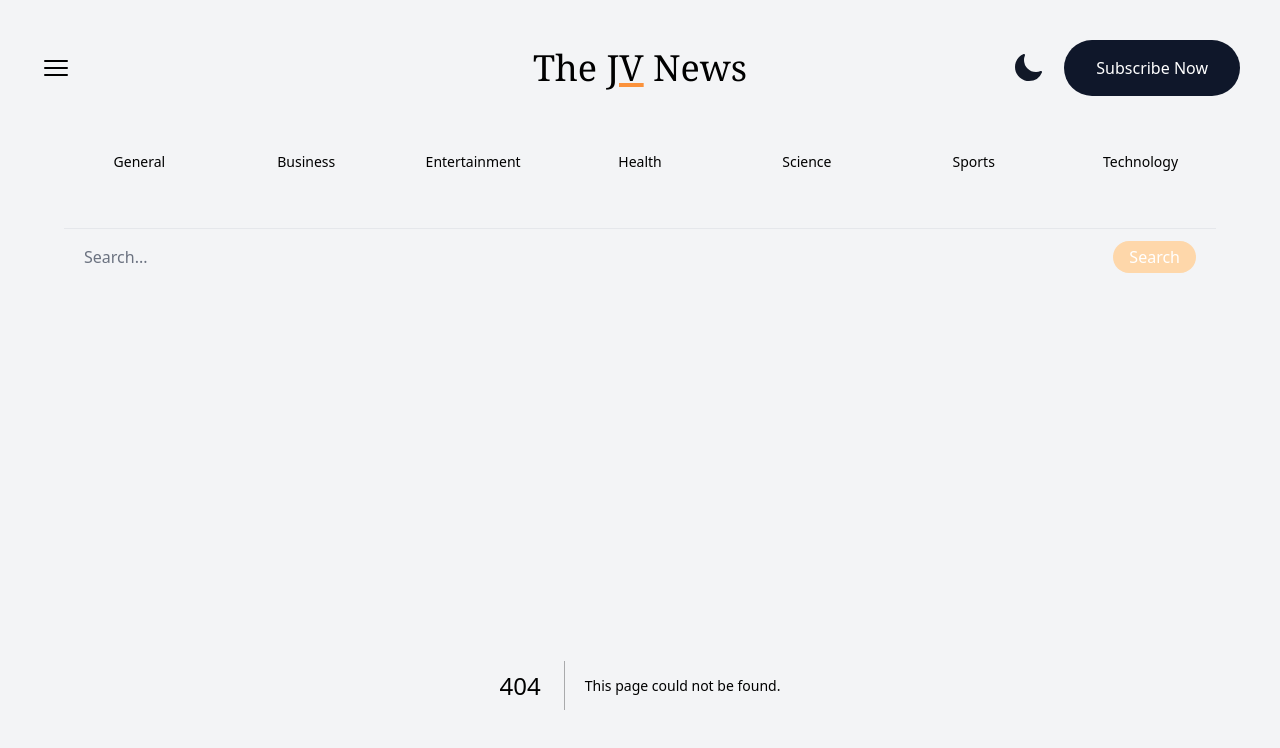
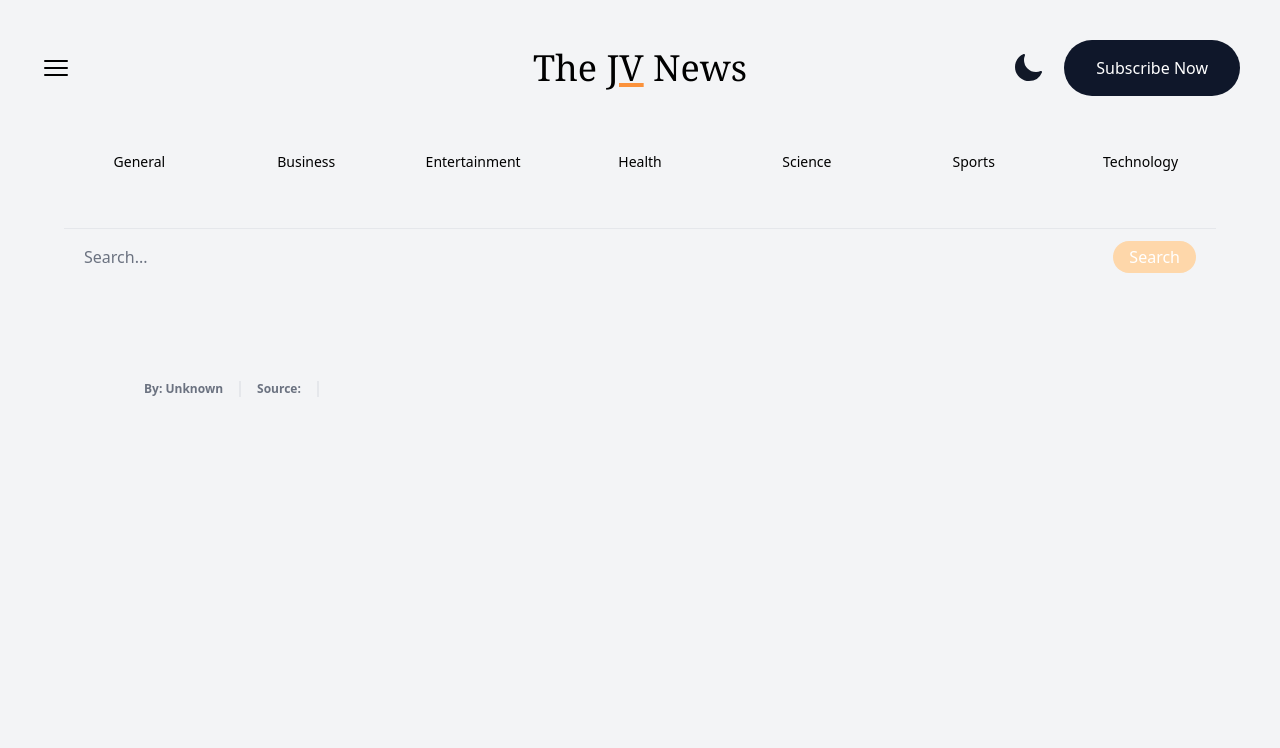
Before and after one commit to jvalerodev/news-app, a Next.js app: page /article in a window 1280 px wide. Before the commit this address had no page. Shown: the top 748 px of the page. Built offline with nearby package versions, Linux system fonts and the light colour scheme.

Commit message:
added article page

```diff
--- /dev/null
+++ b/app/article/page.tsx
@@ -0,0 +1,46 @@
+import { notFound } from 'next/navigation';
+
+type Props = {
+  searchParams?: Article;
+};
+
+const Article = ({ searchParams }: Props) => {
+  if (!searchParams || Object.entries(searchParams).length === 0) {
+    return notFound();
+  }
+
+  const article = searchParams;
+
+  return (
+    <article className="mt-16">
+      <section className="flex flex-col lg:flex-row pb-24 px-0 lg:px-10">
+        {article.image && (
+          // eslint-disable-next-line @next/next/no-img-element
+          <img
+            src={article.image}
+            alt={article.title}
+            className="h-50 max-w-md mx-auto md:max-w-lg lg:max-w-xl object-cover rounded-lg shadow-md"
+          />
+        )}
+
+        <div className="px-10 space-y-1">
+          <h1 className="header-title px-0 no-underline pb-2">
+            {article.title}
+          </h1>
+
+          <div className="flex divide-x-2 space-x-4 text-xs text-gray-500 dark:text-gray-400">
+            <h2 className="font-bold">By: {article.author || 'Unknown'}</h2>
+
+            <h2 className="font-bold pl-4">Source: {article.source}</h2>
+
+            <p className="pl-4">{article.published_at}</p>
+          </div>
+
+          <p className="pt-4">{article.description}</p>
+        </div>
+      </section>
+    </article>
+  );
+};
+
+export default Article;
--- a/styles/globals.css
+++ b/styles/globals.css
@@ -6,4 +6,8 @@
   .navlink {
     @apply hover:underline decoration-orange-400 text-center decoration-2 active:underline underline-offset-8 rounded-full p-4 cursor-pointer hover:font-bold capitalize hover:scale-110 transition-transform duration-200 ease-out;
   }
+
+  .header-title {
+    @apply text-4xl font-serif capitalize px-10 pt-5 underline decoration-orange-400 decoration-2 underline-offset-4 decoration-double;
+  }
 }
```
